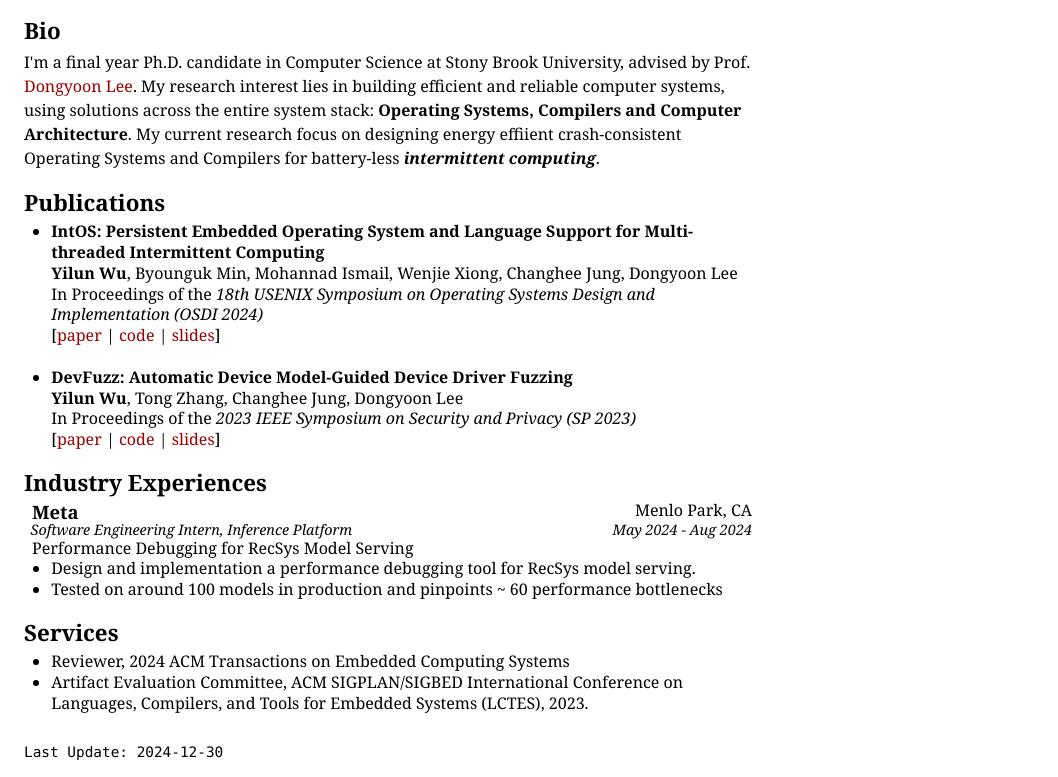
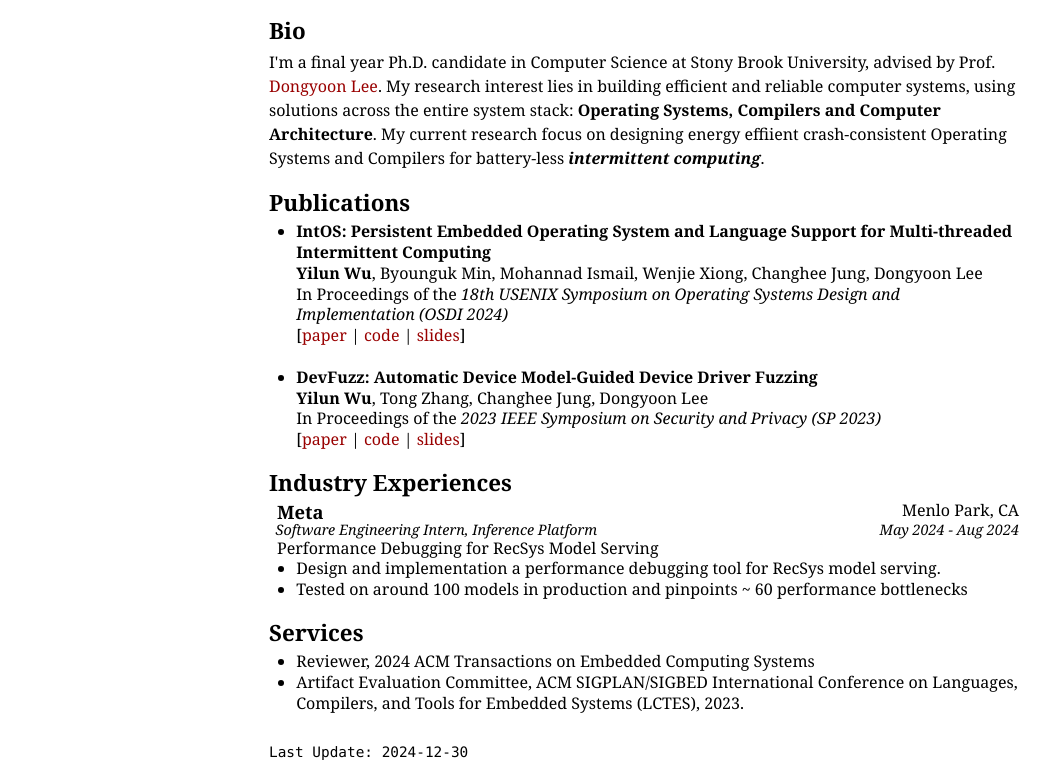
Before and after one commit to yiluwusbu/yiluwusbu.github.io, a plain HTML site: page index.html in a window 1280 px wide. Shown: the part 115-892 px from the top of the page, without its empty margins (0-1058 px from the left). Drawn offline with Linux system fonts and the light colour scheme.

Commit message:
center content

```diff
--- a/index.css
+++ b/index.css
@@ -1,7 +1,7 @@
 html {
   font: 16px 'Roboto Slab', Georgia, "Times New Roman", Times, serif;
   line-height: 1.3;
-  max-width: 48em;
+  /* max-width: 48em; */
   margin: 0;
   padding: 0;
 }
@@ -171,3 +171,8 @@ section header .italic {
   font-size: 1.1em;
   line-height: 1.1;
 } */
+
+#wrapper {
+  width: 750px;     /* specify a width! */
+  margin: 0 auto; /* center */
+}
--- a/index.html
+++ b/index.html
@@ -18,6 +18,7 @@
 </head>
 
 <body>
+<div id="wrapper">
   <div id="header">
     <!-- <a href="clq2021winter3.jpg"><img src="clq2021winter3_small.jpg" alt="photo" id="header-photo"></a> -->
     <div id="header-info">
@@ -103,7 +104,7 @@
     gtag('js', new Date());
     gtag('config', 'G-XBCQBY7NXS');
   </script>
-
+</div>
 </body>
 
 </html>
```
